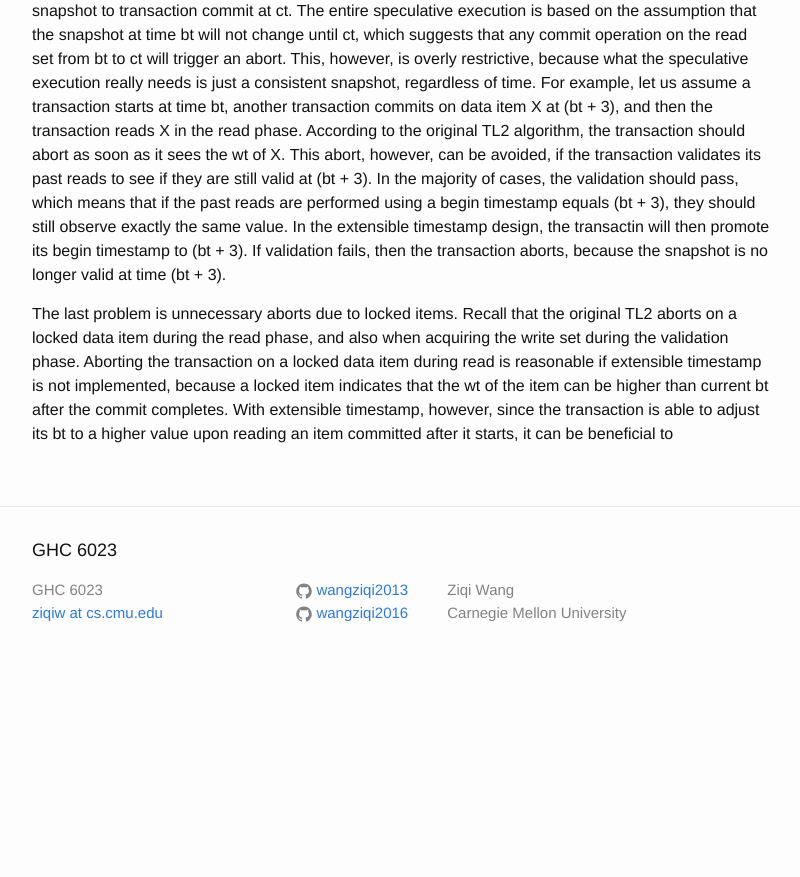
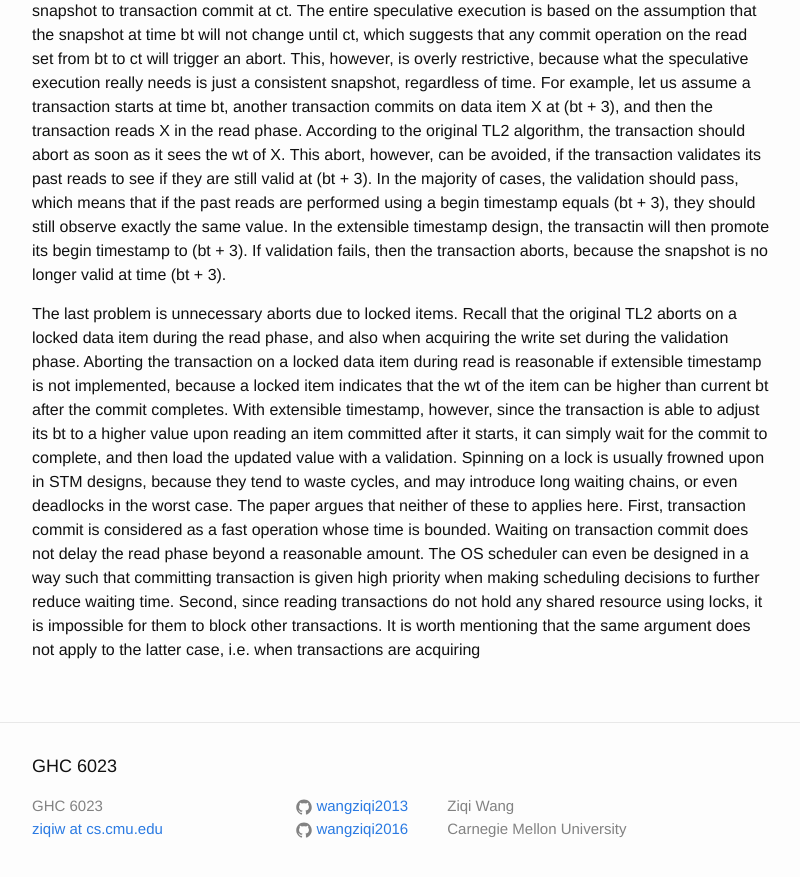
Before and after one commit to wangziqi2013/wangziqi2013.github.io, a Jekyll site: the page built from _posts/2018-07-03-A-Comprehensive-Strategy-for-Contention-Management-In-STM.markdown, in a window 1280 px wide and 900 px high, scrolled down 1891 px. Shown: the top 877 px of the window, without its empty margins (238-1038 px from the left). Built offline with Jekyll 4.4.1, drawn with Linux system fonts in a browser that asks for light colours; before the commit the page ends 2575 px from its top, so only the background shows below that.

Commit message:
Working on the last problem

```diff
--- a/_posts/2018-07-03-A-Comprehensive-Strategy-for-Contention-Management-In-STM.markdown
+++ b/_posts/2018-07-03-A-Comprehensive-Strategy-for-Contention-Management-In-STM.markdown
@@ -76,4 +76,11 @@ the read phase, and also when acquiring the write set during the validation phas
 data item during read is reasonable if extensible timestamp is not implemented, because a locked item indicates
 that the wt of the item can be higher than current bt after the commit completes. With extensible timestamp, however,
 since the transaction is able to adjust its bt to a higher value upon reading an item committed after it starts,
-it can be beneficial to
+it can simply wait for the commit to complete, and then load the updated value with a validation. Spinning on a lock
+is usually frowned upon in STM designs, because they tend to waste cycles, and may introduce long waiting chains, or
+even deadlocks in the worst case. The paper argues that neither of these to applies here. First, transaction commit
+is considered as a fast operation whose time is bounded. Waiting on transaction commit does not delay the read phase
+beyond a reasonable amount. The OS scheduler can even be designed in a way such that committing transaction is given
+high priority when making scheduling decisions to further reduce waiting time. Second, since reading transactions do
+not hold any shared resource using locks, it is impossible for them to block other transactions. It is worth mentioning
+that the same argument does not apply to the latter case, i.e. when transactions are acquiring
```
